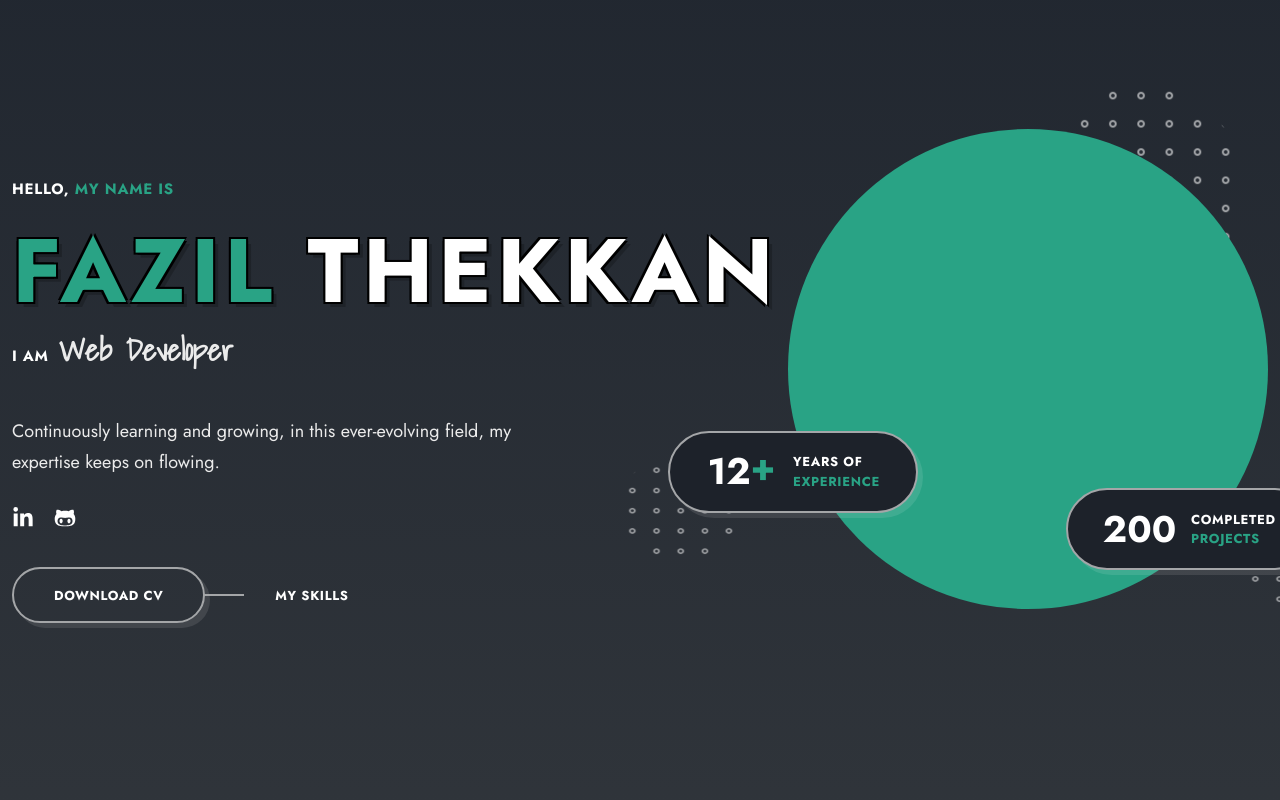
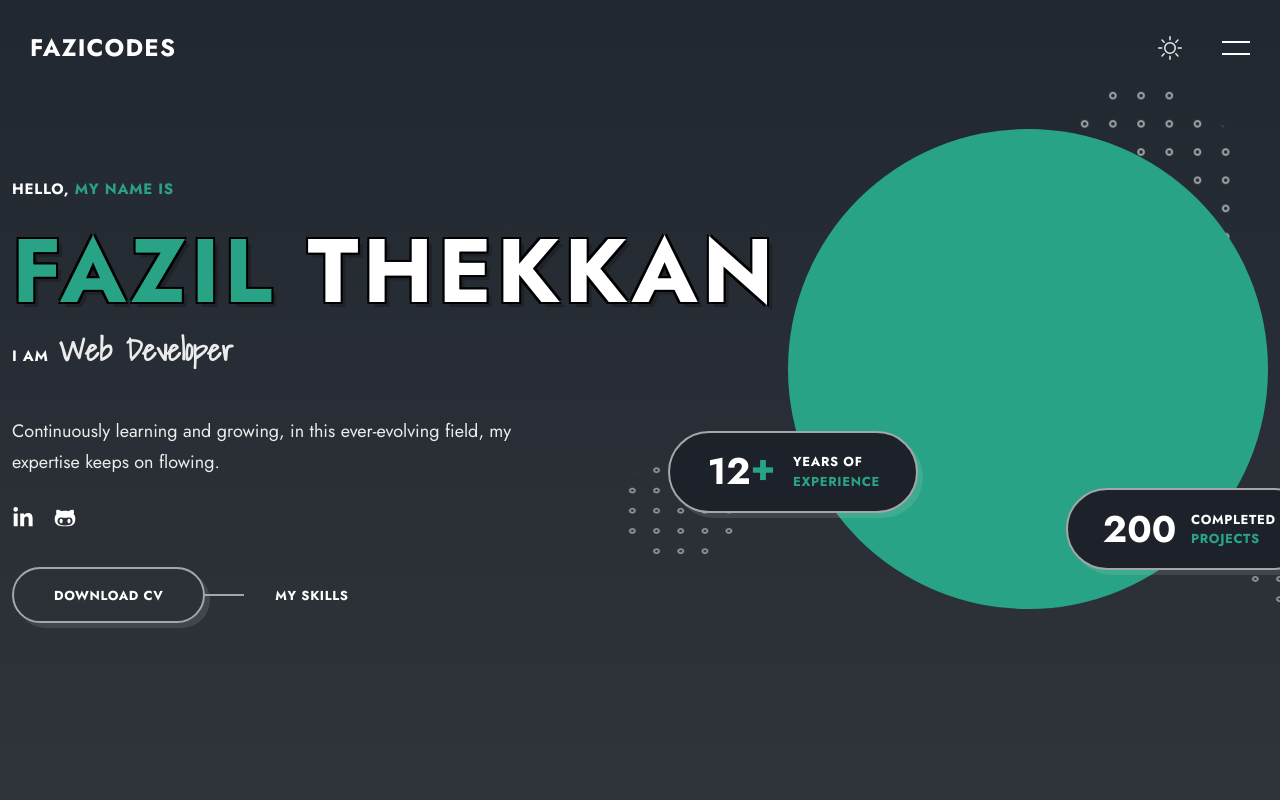
Before and after one commit to fazilcodes/portfolio, a React (Vite) app: page /#home in a window 1280 px wide. Shown: the top 800 px of the page. Built offline with nearby package versions, Linux system fonts and the light colour scheme.

Commit message:
Navbar component and Scroll behaviour Done

```diff
--- a/package.json
+++ b/package.json
@@ -15,7 +15,8 @@
     "react": "^18.2.0",
     "react-dom": "^18.2.0",
     "react-icons": "^4.11.0",
-    "react-router-dom": "^6.16.0"
+    "react-router-dom": "^6.16.0",
+    "react-scroll": "^1.8.9"
   },
   "devDependencies": {
     "@types/react": "^18.2.15",
--- a/src/App.css
+++ b/src/App.css
@@ -44,7 +44,6 @@
 
 
 /* --------------------- [ global Style ] ------------------------- */
-
 
 * {
     margin: 0;
@@ -98,6 +97,24 @@ button {
 img {
     max-width: 100%;
 }
+
+body.no-scroll {
+    overflow: hidden;
+}
+
+/* Light-background */
+
+.light-theme {
+    --title-color: #000;
+    --text-color: #262626;
+    --bg-color: #f0ebe3;
+    --bg-color-alt: #fff;
+    --container-color: #fff;
+    --border-color: #000;
+
+    --shadow: 5px 5px rgb(0, 0, 0, 20%);
+}
+
 
 /* -----------------[Reusable]----------------------- */
 
@@ -156,10 +173,14 @@ img {
     opacity: 1;
 }
 
-.shape {
+.dark-theme .shape {
     position: absolute;
     filter: invert(1);
     opacity: 0.6;
+}
+
+.shape {
+    position: absolute;
 }
 
 .section {
--- a/src/App.jsx
+++ b/src/App.jsx
@@ -3,7 +3,6 @@ import { BrowserRouter as Router, Routes, Route, useLocation } from "react-route
 import { AnimatePresence } from 'framer-motion'
 
 import Home from './pages/home/Home'
-import About from './pages/about/About'
 import Navbar from './components/Navbar'
 import Skills from './pages/skills/Skills'
 import Portfolio from './pages/portfolio/Portfolio'
@@ -26,6 +25,7 @@ function App() {
           </Routes>
       </AnimatePresence> */}
 
+      <Navbar />
       <Home />
       <Skills />
       <Portfolio />
--- a/src/assets/Data.jsx
+++ b/src/assets/Data.jsx
@@ -17,10 +17,6 @@ export const links = [
     path: 'home',
   },
   {
-    name: 'Services',
-    path: 'services',
-  },
-  {
     name: 'Skills',
     path: 'skills',
   },
@@ -31,18 +27,6 @@ export const links = [
   {
     name: 'Resume',
     path: 'resume',
-  },
-  {
-    name: 'Testimonials',
-    path: 'testimonial',
-  },
-  {
-    name: 'Pricing',
-    path: 'pricing',
-  },
-  {
-    name: 'Blog',
-    path: 'blog',
   },
   {
     name: 'Contact',
--- a/src/components/Navbar.jsx
+++ b/src/components/Navbar.jsx
@@ -1,24 +1,103 @@
-import React from 'react';
-import { Link } from 'react-router-dom';
+import React, { useEffect, useState } from 'react';
+import './navbar.css';
+import { links } from '../assets/Data';
+
+import { FaLinkedinIn, FaGithubAlt,  } from 'react-icons/fa';
+import { BsSun, BsMoon } from 'react-icons/bs';
+import { Link } from 'react-scroll';
+import { animateScroll } from 'react-scroll';
 
 const Navbar = () => {
+
+    const [ showMenu, setShowMenu ] = useState(false)
+    const [ scrollNav, setScrollNav ] = useState(false)
+    const [ theme, setTheme ] = useState('dark-theme')
+
+    const scrollTop = () => {
+        animateScroll.scrollToTop();
+    }
+
+    const changeNav = () => {
+        if (window.scrollY >= 80) {
+            setScrollNav(true)
+        }
+        else {
+            setScrollNav(false)
+        }
+    }
+
+    const toggleTheme = () => {
+        if (theme === 'light-theme') {
+            setTheme('dark-theme')
+        }
+        else {
+            setTheme('light-theme')
+        }
+    }
+
+    useEffect(() => {
+        window.addEventListener('scroll', changeNav)
+    }, [])
+
+    useEffect(() => {
+        document.body.classList.toggle('no-scroll', showMenu)
+    }, [showMenu])
+
+    useEffect(() => {
+        document.documentElement.className = theme;
+    }, [theme])
+
   return (
-    <div className='nav'>
-        <div className="logo">
-            <Link className='nav-link' to="/">Fazicodes</Link>
-        </div>
-        <div className="nav-links">
-            <div className="nav-item">
-                <Link className='nav-link' to="/">Home</Link>
+    <header className={`${scrollNav ? 'scroll-header': ''} header`}>
+        <nav className="nav">
+            <Link to='/' onClick={scrollTop} className='nav_logo text-cs'>Fazicodes</Link>
+
+            <div className={`${showMenu ? 'nav_menu show-menu' : 'nav_menu'}`}>
+                <div className="nav_data">
+                    <ul className="nav_list">
+                        {links.map((link, index) => {
+                            return (
+                                <li className="nav_item" key={index}>
+                                    <Link
+                                        className='nav_link text-cs'
+                                        to={link.path}
+                                        spy={true}
+                                        hashSpy={true}
+                                        smooth={true}
+                                        offset={-130}
+                                        duration={500}
+                                        onClick={() => setShowMenu(!showMenu)}
+                                    >
+                                        {link.name}
+                                    </Link>
+                                </li>
+                            )
+                        })}
+                        <div className="navbar_socials">
+                            <a href="" className='navbar_social-link'>
+                            <FaLinkedinIn />
+                            </a>
+                            <a href="" className='navbar_social-link'>
+                            <FaGithubAlt />
+                            </a>
+                        </div>
+                    </ul>
+
+                </div>
             </div>
-            <div className="nav-item">
-                <Link className='nav-link' to="/about">About</Link>
+
+            <div className="nav_btns">
+                <div className="theme_toggler" onClick={toggleTheme}>
+                    { theme === 'light-theme' ? <BsMoon /> : <BsSun />}
+                </div>
+
+                <div className={`${showMenu ? 'nav_toggle animate-toggle' : 'nav_toggle'}`} onClick={() => setShowMenu(!showMenu)}>
+                    <span></span>
+                    <span></span>
+                </div>
             </div>
-            <div className="nav-item">
-                <Link className='nav-link' to="/contact">Contact</Link>
-            </div>
-        </div>
-    </div>
+        </nav>
+    </header>
   )
 }
 
--- /dev/null
+++ b/src/components/navbar.css
@@ -0,0 +1,147 @@
+.header {
+    position: absolute;
+    top: 0;
+    width: 100%;
+    padding: 30px;
+    z-index: 100;
+}
+
+.scroll-header {
+    position: fixed;
+    background-color: var(--bg-color-alt);
+    animation: header_animation 0.8s var(--transition) 0s forwards;
+}
+
+@keyframes header_animation {
+    0% {
+        transform: translateY(-100px);
+    }
+
+    100% {
+        transform: translateY(0);
+    }
+}
+
+.nav {
+    display: flex;
+    justify-content: space-between;
+}
+
+.nav_logo {
+    color: var(--title-color);
+    font-size: var(--h4-font-size);
+    font-weight: 700;
+    cursor: pointer;
+}
+
+.nav_menu {
+    position: fixed;
+    top: 0;
+    right: 0;
+    width: 0;
+    height: 100vh;
+    background-color: var(--bg-color-alt);
+    display: flex;
+    z-index: 10;
+    transition: all 1s var(--transition);
+}
+
+.show-menu {
+    width: 512px;
+}
+
+.nav_data {
+    padding: 80px 84px 0 154px;
+    margin: auto;
+    width: 100%;
+}
+
+.nav_list {
+    margin-bottom: 40px;
+}
+
+.nav_list li {
+    margin-bottom: 30px;
+}
+
+.nav_link {
+    color: var(--title-color);
+    font-size: var(--h5-font-size);
+    font-weight: 700;
+    cursor: pointer;
+    transition: all 0.3s var(--transition);
+}
+
+.active,
+.nav_link:hover {
+    color: var(--primary-color);
+}
+
+.navbar_socials {
+    display: flex;
+    column-gap: 20px;
+    margin-bottom: 30px;
+}
+
+.navbar_social-link {
+    color: var(--title-color);
+    font-size: var(--h5-font-size);
+    transition: all 0.7s var(--transition);
+}
+
+.navbar_social-link:hover {
+    color: var(--primary-color);
+}
+
+.nav_btns {
+    display: flex;
+    align-items: center;
+    column-gap: 40px;
+}
+
+.theme_toggler {
+    font-size: var(--h4-font-size);
+    display: flex;
+    align-items: center;
+    cursor: pointer;
+}
+
+.nav_toggle {
+    height: 30px;
+    width: 28px;
+    position: relative;
+    cursor: pointer;
+    z-index: 10;
+}
+
+.theme_toggler,
+.nav_toggle {
+    cursor: pointer;
+}
+
+.nav_toggle span {
+    position: absolute;
+    left: 0;
+    width: 100%;
+    height: 2px;
+    background-color: var(--title-color);
+    transition: all 0.5s var(--transition);
+}
+
+.nav_toggle span:first-child {
+    top: 8px;
+}
+
+.nav_toggle span:last-child {
+    bottom: 8px;
+}
+
+.animate-toggle span:first-child {
+    transform: rotate(-45deg);
+    top: 14px;
+}
+
+.animate-toggle span:last-child {
+    transform: rotate(45deg);
+    bottom: 14px;
+}
--- a/src/pages/about/About.jsx
+++ /dev/null
@@ -1,12 +0,0 @@
-import React from 'react'
-import transition from '../../transition';
-
-const About = () => {
-  return (
-    <div className='container'>
-      <h1>About</h1>
-    </div>
-  )
-}
-
-export default transition(About);
--- a/src/pages/home/home.css
+++ b/src/pages/home/home.css
@@ -37,6 +37,7 @@
 }
 
 .home_title {
+    color: #fff;
     font-size: var(--biggest-font-size);
     text-shadow: 2px 2px hsl(0, 0%, 0%), -2px 2px hsl(0, 0%, 0%), 2px -2px hsl(0, 0%, 0%), -2px -2px hsl(0, 0%, 0%), 5px 5px 0 rgb(0 0 0 / 20%);
     line-height: 1.2;
--- a/src/pages/portfolio/Portfolio.jsx
+++ b/src/pages/portfolio/Portfolio.jsx
@@ -10,7 +10,6 @@ import './portfolio.css'
 import { projects } from '../../assets/Data'
 
 const allNavList = ['all', ...new Set(projects.map((project) => project.category))];
-console.log(allNavList);
 
 const Portfolio = () => {
 
```
Also changed, not shown: 1 other file (tests, documents, lock files or other folders).
